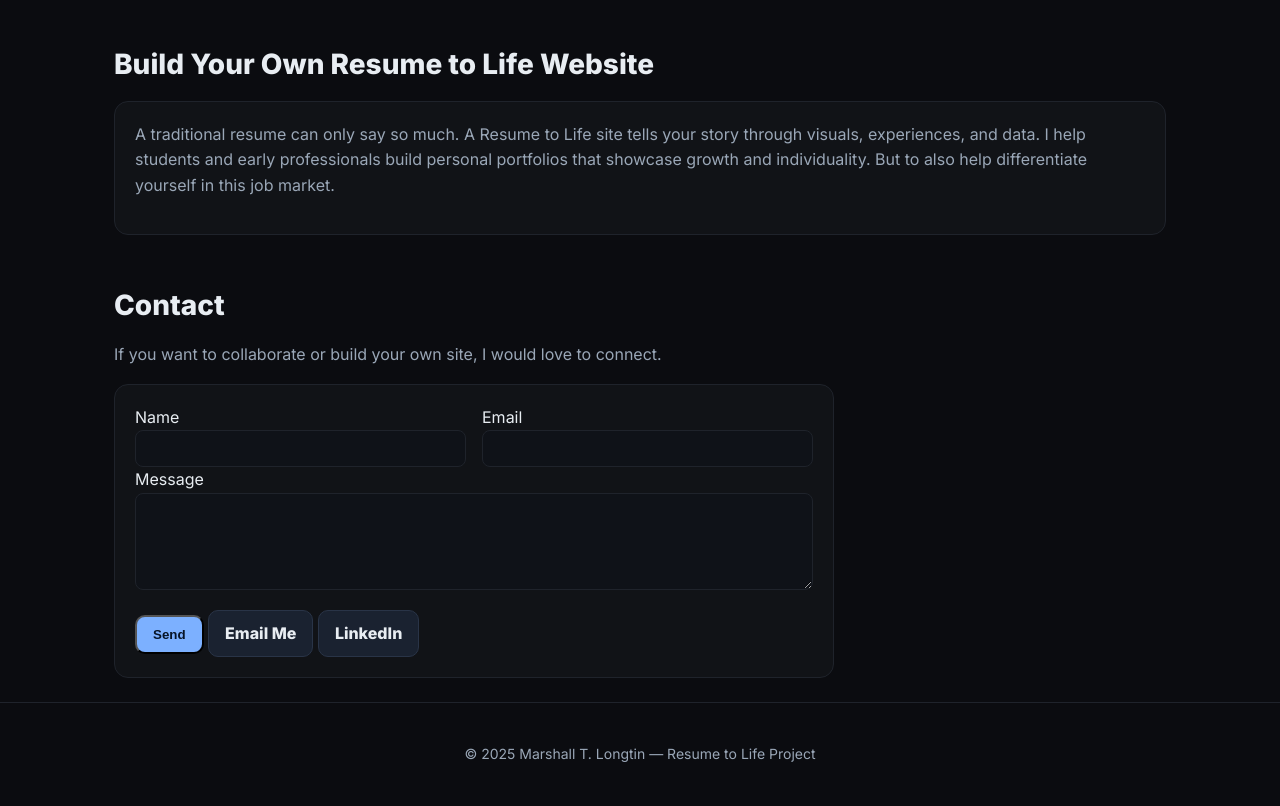
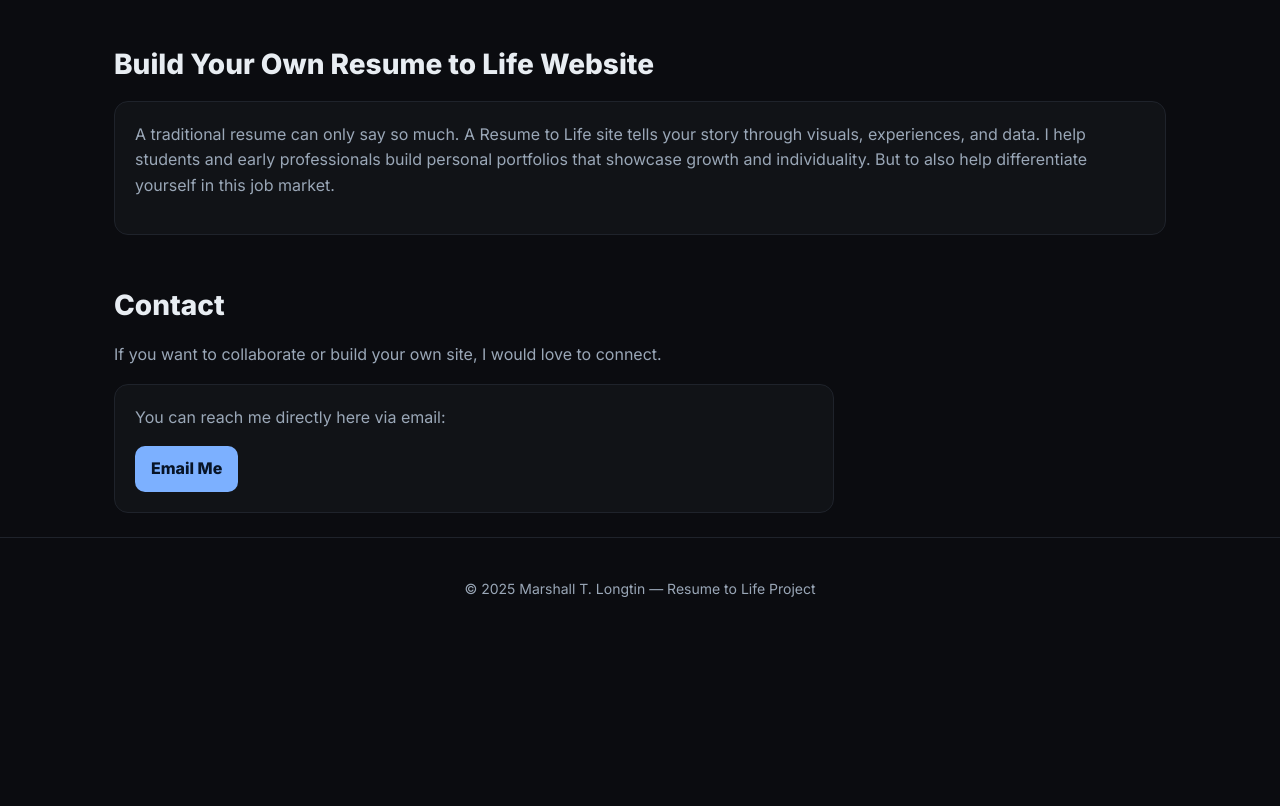
Before and after one commit to mtlongtin123/Resume_To_Life, a plain HTML site: page index.html in a window 1280 px wide. Shown: the part 4693-5499 px from the top of the page. After the commit the page ends 5333 px from the top, so only its background shows below. Drawn offline with Linux system fonts and the light colour scheme; no server answers.

Commit message:
Update contact section to use email link instead of form
Removed contact form and replaced it with direct email link.

```diff
--- a/index.html
+++ b/index.html
@@ -372,29 +372,15 @@
   <section id="contact" class="container">
     <h2>Contact</h2>
     <p>If you want to collaborate or build your own site, I would love to connect.</p>
-    <form action="https://formspree.io/f/xwpkzqgv" method="POST" class="card" style="max-width:720px">
-      <div class="grid cols-2">
-        <div>
-          <label>Name<br>
-            <input name="name" required style="width:100%;padding:10px;border-radius:8px;border:1px solid var(--line);background:#0f1218;color:var(--txt)">
-          </label>
-        </div>
-        <div>
-          <label>Email<br>
-            <input name="email" type="email" required style="width:100%;padding:10px;border-radius:8px;border:1px solid var(--line);background:#0f1218;color:var(--txt)">
-          </label>
-        </div>
+
+    <div class="card" style="max-width:720px;padding:20px">
+      <p>You can reach me directly here via email:</p>
+      <div style="margin-top:12px; display:flex; gap:10px; flex-wrap:wrap;">
+        <a href="mailto:marshalltlongtin@icloud.com" target="_blank" class="btn">Email Me</a>
       </div>
-      <label>Message<br>
-        <textarea name="message" rows="5" required style="width:100%;padding:10px;border-radius:8px;border:1px solid var(--line);background:#0f1218;color:var(--txt)"></textarea>
-      </label>
-      <div style="margin-top:12px">
-        <button class="btn" type="submit">Send</button>
-        <a href="mailto:marshalltlongtin@icloud.com" class="btn btn--dark">Email Me</a>
-        <a href="https://www.linkedin.com/in/marshall-longtin/" target="_blank" class="btn btn--dark">LinkedIn</a>
-      </div>
-    </form>
+    </div>
   </section>
+
 
   <footer>© 2025 Marshall T. Longtin — Resume to Life Project</footer>
 
```
